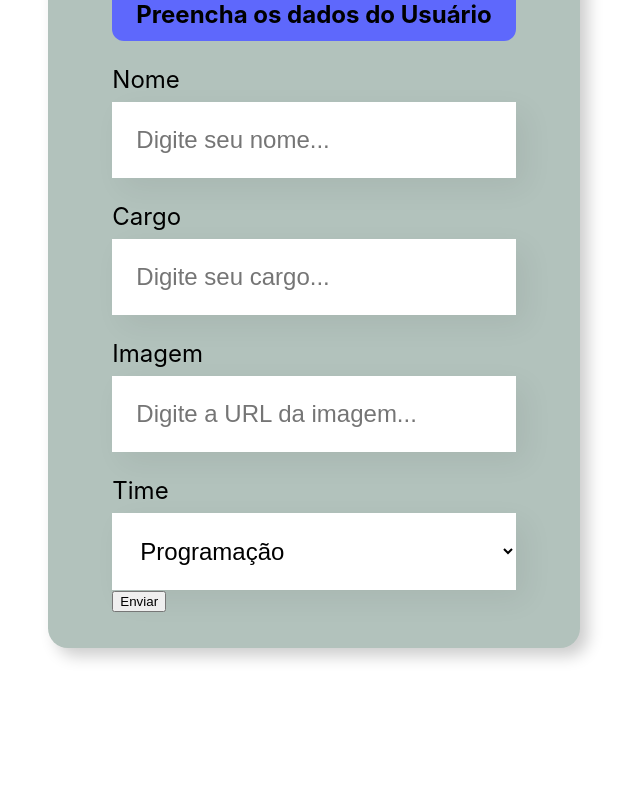
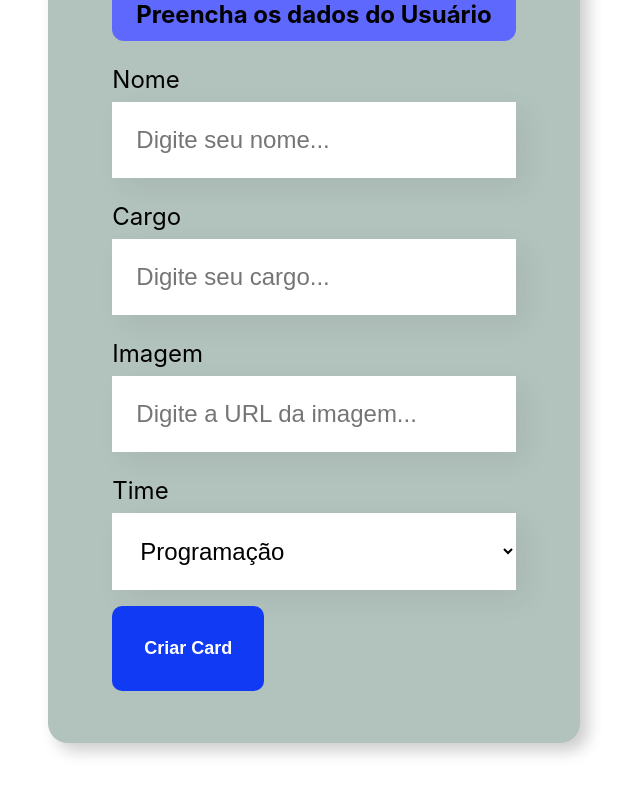
Before and after one commit to RassiGG/organograma, a React (Create React App) app: page / in a window 1280 px wide. Shown: the part 642-1437 px from the top of the page, without its empty margins (326-966 px from the left). Before the commit the page ends 1370 px from the top, so only its background shows below. Built offline with nearby package versions, Linux system fonts and the light colour scheme.

Commit message:
parte três finalizado

```diff
--- a/src/App.js
+++ b/src/App.js
@@ -1,11 +1,19 @@
 import Banner from './componentes/Banner/Banner.js';
 import Formulario from './componentes/Formulario';
+import { useState } from 'react';
 
 function App() {
+  const [colaboradores, setColaboradores] = useState([])
+  const aoNovoColaboradorAdicionado = (colaborador) => {
+  console.log(colaborador);
+  colaboradores.push(colaborador);
+  setColaboradores([...colaboradores, colaborador]);
+  }
   return (
     <div className="App">
       <Banner />
-      <Formulario />
+      <Formulario aoColaboradorCadastrado={colaborador => aoNovoColaboradorAdicionado(colaborador)}/>
+
     </div>
   );
 }
--- a/src/componentes/Banner/Banner.js
+++ b/src/componentes/Banner/Banner.js
@@ -5,7 +5,7 @@
     //JSX
     return (
         <header className="banner">
-            <img src="/imagens/banner.png" alt="Banner principal" />
+            <img src="imagens/banner.png" alt="Banner principal" />
         </header>
     );
 }
--- a/src/componentes/Botao/Botao.css
+++ b/src/componentes/Botao/Botao.css
@@ -0,0 +1,17 @@
+.botao{
+    background-color: rgb(17, 58, 245);
+    border-radius: 10px;
+    font-weight: 700;
+    font-size: 18px;
+    padding: 32px;
+    border: none;
+    cursor: pointer;
+    color: white;
+    margin: 16px 0px;
+}
+
+.botao:hover{
+    color: #95ffd4;
+
+
+}
--- a/src/componentes/Botao/index.js
+++ b/src/componentes/Botao/index.js
@@ -1,8 +1,13 @@
 import './Botao.css';
+
+
+
 
 const Botao = (props) => {
     return (
-        <button className='botao'> {props.texto} </button>
+
+        <button className='botao'> {props.children} </button>
+
     )
 }
 
--- a/src/componentes/CampoTexto/CampoTexto.js
+++ b/src/componentes/CampoTexto/CampoTexto.js
@@ -1,12 +1,23 @@
+
 import './CampoTexto.css';
 
 const CampoTexto = (props) => {
 
-    const placeholdermodificado = `${props.placeholder}...`
+ const placeholdermodificado = `${props.placeholder}...`
+
+
+
+    const aoDigitado = (evento) => {
+       props.aoAlterado(evento.target.value);
+    }
+
+
+
+
         return (
             <div className="campo-texto">
                 <label>{props.label}</label>
-                <input placeholder={placeholdermodificado} />
+                <input onChange={aoDigitado} required={props.obrigatorio} placeholder={placeholdermodificado} />
 
             </div>
 
--- a/src/componentes/Formulario/formulario.js
+++ b/src/componentes/Formulario/formulario.js
@@ -1,11 +1,11 @@
-
+import { useState } from 'react';
 import Botao from '../Botao';
 import CampoTexto from '../CampoTexto/CampoTexto';
 import Listasuspensa from '../listasuspensa';
 import './formulario.css';
 
 
-const Formulario = () => {
+const Formulario = (props) => {
     const times = [
         'Programação',
         'Front-End',
@@ -16,15 +16,33 @@
         'Inovação e Gestão'
 
     ]
+    const [nome, setNome] = useState('')
+    const [cargo, setCargo] = useState('')
+    const [imagem, setImagem] = useState('')
+    const [time, setTime] = useState('')
+
+    const aoSalvar = (evento) => {
+        evento.preventDefault()
+        props.aoColaboradorCadastrado({
+            nome: nome,
+            cargo: cargo,
+            imagem: imagem,
+            time: time
+        })
+        console.log('Form foi submetido =>', nome, cargo, imagem, time);
+    }
+
     return (
         <section className='formulario'>
-            <form>
-                <h2>Preencha os dados do Usuário</h2>
-     <CampoTexto  label="Nome" placeholder="Digite seu nome"/>
-     <CampoTexto  label="Cargo" placeholder="Digite seu cargo"/>
-      <CampoTexto  label="Imagem" placeholder="Digite a URL da imagem"/>
-      <Listasuspensa label="Time" itens={times} />
-      <Botao texto="Enviar" />
+         <form onSubmit={(evento) => aoSalvar(evento)}>
+        <h2>Preencha os dados do Usuário</h2>
+     <CampoTexto obrigatorio={true} label="Nome" placeholder="Digite seu nome" valor={nome} aoAlterado={valor => setNome(valor)}/>
+     <CampoTexto  obrigatorio={true} label="Cargo" placeholder="Digite seu cargo" valor={cargo} aoAlterado={valor => setCargo(valor)}/>
+      <CampoTexto  obrigatorio={true} label="Imagem" placeholder="Digite a URL da imagem" valor={imagem} aoAlterado={valor => setImagem(valor)}/>
+      <Listasuspensa obrigatorio={true} label="Time" itens={times} valor={time} aoAlterado={valor => setTime(valor)}/>
+      <Botao >
+        Criar Card
+        </Botao>
     </form>
         </section>
     )
--- a/src/componentes/listasuspensa/index.js
+++ b/src/componentes/listasuspensa/index.js
@@ -3,7 +3,7 @@
     return(
         <div className='lista-suspensa'>
             <label>{props.label}</label>
-            <select>
+            <select required={props.required} value={props.valor} onChange={evento => props.aoAlterado(evento.target.value)}>
                 {props.itens.map((item, index) => {
                     return <option key={index}>{item}</option>
                 })}
```
